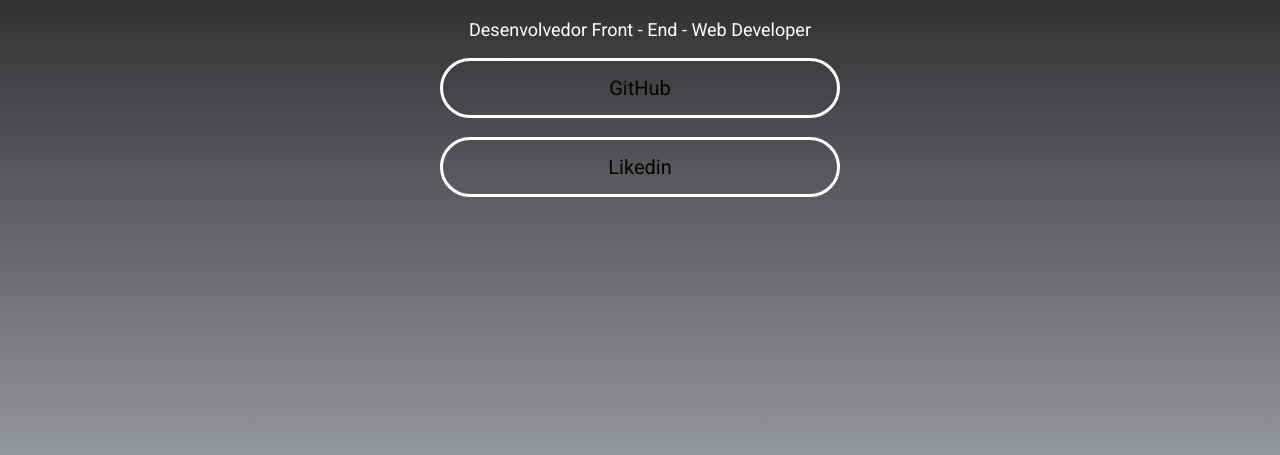
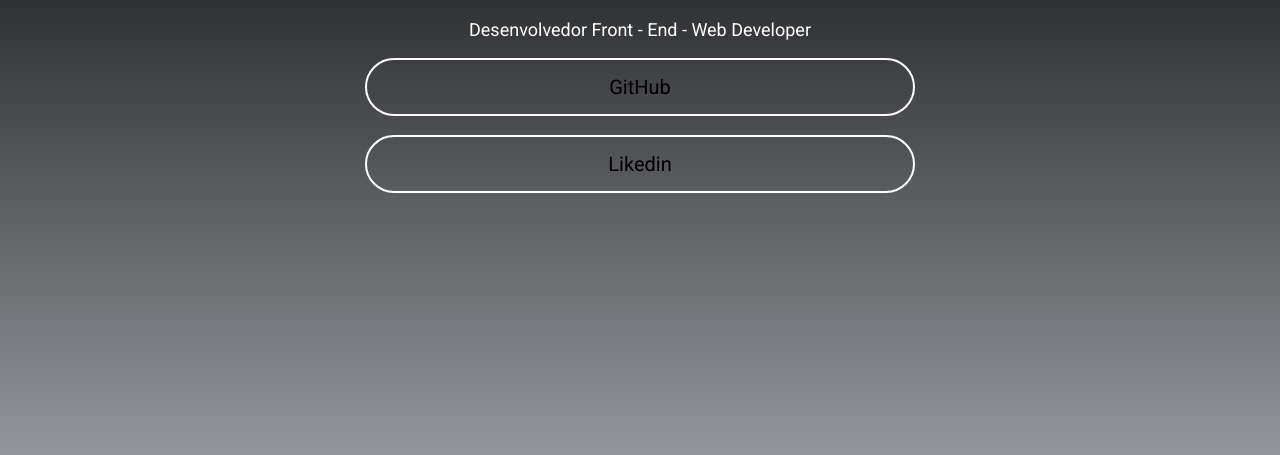
Before and after one commit to pedroh-cm/my, a plain HTML site: page index.html in a window 1280 px wide. Shown: the part 345-800 px from the top of the page. Drawn offline with Linux system fonts and the light colour scheme.

Commit message:
Update style.css

```diff
--- a/style.css
+++ b/style.css
@@ -28,11 +28,12 @@ body {
 /* Estilizar o Link */
 a {
     display: block;
-    max-width: 400px;
+    max-width: 550px;
     margin: 0 auto 19px;
     padding: 15px 20px;
-    font-size: 20px;color:rgb(5, 4, 4);
-    border: 3px solid 	#fff;
+    font-size: 20px;
+    color: rgb(0, 0, 0);
+    border: 2px solid 	#fff;
     text-decoration: none;
     transition: all .2s ease-in-out;
     border-radius: 50px;
```
